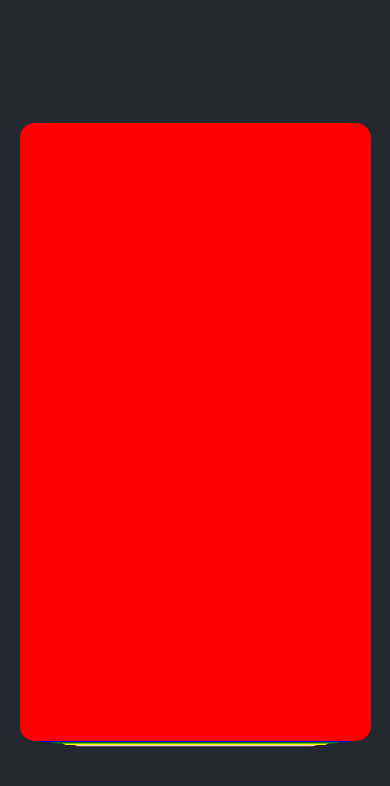
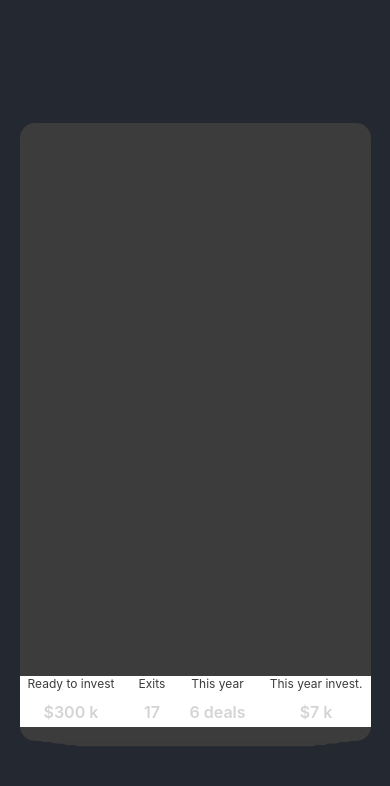
Before and after one commit to trusasha/uni-match-test, a React Native app: screen / in a window 390 px wide. Shown: the top 786 px of the page. Built offline with nearby package versions, Linux system fonts and the light colour scheme.

Commit message:
added user summary

```diff
--- a/src/constants/colors.ts
+++ b/src/constants/colors.ts
@@ -1,4 +1,6 @@
 export const COLORS = {
   primary: '#4CBA67',
   lightRed: '#FF474D',
+  neutral: '#3C3C3C',
+  neutralLight: '#D4D4D4',
 };
--- /dev/null
+++ b/src/screens/feed/components/card-inner/components/content/components/summary/index.tsx
@@ -0,0 +1,49 @@
+import { COLORS } from 'constants/colors';
+
+import type { FC } from 'react';
+import React from 'react';
+import type { ViewProps } from 'react-native';
+import { StyleSheet, Text, View } from 'react-native';
+
+interface Props {
+  summary: UserProfile['summary'];
+  additionalStyles?: ViewProps['style'];
+}
+
+export const Summary: FC<Props> = ({ summary, additionalStyles }) => {
+  return (
+    <View style={[styles.container, additionalStyles]}>
+      {summary.map(({ id, label, value }) => (
+        <View key={id} style={styles.itemContainer}>
+          <Text style={styles.label}>{label}</Text>
+          <Text style={styles.value}>{value}</Text>
+        </View>
+      ))}
+    </View>
+  );
+};
+
+const styles = StyleSheet.create({
+  container: {
+    flexDirection: 'row',
+    justifyContent: 'space-between',
+    backgroundColor: 'white',
+  },
+  itemContainer: {
+    alignItems: 'center',
+    marginHorizontal: 8,
+  },
+  label: {
+    fontSize: 12,
+    lineHeight: 16,
+    color: COLORS.neutral,
+    marginBottom: 10,
+  },
+  value: {
+    fontSize: 16,
+    fontWeight: '600',
+    lineHeight: 20,
+    color: COLORS.neutralLight,
+    marginBottom: 5,
+  },
+});
--- /dev/null
+++ b/src/screens/feed/components/card-inner/components/content/index.tsx
@@ -0,0 +1,25 @@
+import React from 'react';
+import { StyleSheet, View } from 'react-native';
+
+import { Summary } from './components/summary';
+
+const MOCK: { label: string; value: string; id: string }[] = [
+  { label: 'Ready to invest', value: '$300 k', id: '0' },
+  { label: 'Exits', value: '17', id: '1' },
+  { label: 'This year', value: '6 deals', id: '2' },
+  { label: 'This year invest.', value: '$7 k', id: '3' },
+];
+
+export const Content = () => {
+  return (
+    <View>
+      <Summary summary={MOCK} additionalStyles={styles.mb14} />
+    </View>
+  );
+};
+
+const styles = StyleSheet.create({
+  mb14: {
+    marginBottom: 14,
+  },
+});
--- /dev/null
+++ b/src/screens/feed/components/card-inner/components/header/index.tsx
@@ -0,0 +1,6 @@
+import React from 'react';
+import { View } from 'react-native';
+
+export const Header = () => {
+  return <View />;
+};
--- /dev/null
+++ b/src/screens/feed/components/card-inner/index.tsx
@@ -0,0 +1,25 @@
+import { COLORS } from 'constants/colors';
+
+import React from 'react';
+import { StyleSheet, View } from 'react-native';
+
+import { Header } from './components/header';
+import { Content } from './components/content';
+
+export const CardInner = () => {
+  return (
+    <View style={styles.container}>
+      <Header />
+      <Content />
+    </View>
+  );
+};
+
+const styles = StyleSheet.create({
+  container: {
+    width: '100%',
+    height: '100%',
+    justifyContent: 'space-between',
+    backgroundColor: COLORS.neutral,
+  },
+});
--- a/src/screens/feed/components/swipable-stack-list/components/swipable-card/index.tsx
+++ b/src/screens/feed/components/swipable-stack-list/components/swipable-card/index.tsx
@@ -1,4 +1,4 @@
-import type { FC } from 'react';
+import type { FC, PropsWithChildren } from 'react';
 import React from 'react';
 import { StyleSheet, View } from 'react-native';
 import { GestureDetector } from 'react-native-gesture-handler';
@@ -8,14 +8,19 @@ import Animated from 'react-native-reanimated';
 import { useSwipeCardAnimation } from './hooks/use-swipe-card-animation';
 
 type Props = {
-  color: string;
   index: number;
   activeIndex: SharedValue<number>;
   onSwipeRight: () => void;
   onSwipeLeft: () => void;
 };
 
-const SwipeableCard: FC<Props> = ({ color, index, activeIndex, onSwipeLeft, onSwipeRight }) => {
+const SwipeableCard: FC<PropsWithChildren<Props>> = ({
+  index,
+  activeIndex,
+  onSwipeLeft,
+  onSwipeRight,
+  children,
+}) => {
   const { gesture, animatedCardContainerStyle, animatedCardStyle } = useSwipeCardAnimation({
     index,
     activeIndex,
@@ -26,9 +31,7 @@ const SwipeableCard: FC<Props> = ({ color, index, activeIndex, onSwipeLeft, onSw
   return (
     <GestureDetector gesture={gesture}>
       <Animated.View style={[styles.container, { zIndex: -index }, animatedCardContainerStyle]}>
-        <Animated.View style={[styles.content, animatedCardStyle]}>
-          <View style={[styles.card, { backgroundColor: color }]} />
-        </Animated.View>
+        <Animated.View style={[styles.content, animatedCardStyle]}>{children}</Animated.View>
       </Animated.View>
     </GestureDetector>
   );
@@ -46,10 +49,6 @@ const styles = StyleSheet.create({
     overflow: 'hidden',
     flex: 1,
   },
-  card: {
-    width: '100%',
-    height: '100%',
-  },
 });
 
 export { SwipeableCard };
--- a/src/screens/feed/components/swipable-stack-list/index.tsx
+++ b/src/screens/feed/components/swipable-stack-list/index.tsx
@@ -1,7 +1,9 @@
 import type { FC } from 'react';
 import React from 'react';
-import { StyleSheet, View } from 'react-native';
+import { StyleSheet, Text, View } from 'react-native';
 import Animated, { FadeIn, FadeOut, useSharedValue } from 'react-native-reanimated';
+
+import { CardInner } from '../card-inner';
 
 import { SwipeableCard } from './components/swipable-card';
 
@@ -17,14 +19,15 @@ export const SwipableStackList: FC<Props> = ({ colors }) => {
       key={item}
       index={index}
       activeIndex={activeIndex}
-      color={item}
       onSwipeRight={() => {
         console.log('LIKE: ');
       }}
       onSwipeLeft={() => {
         console.log('DISLIKE: ');
       }}
-    />
+    >
+      <CardInner />
+    </SwipeableCard>
   );
 
   return (
```
Also changed, not shown: src/types/user-summary.d.ts (added, +9 -0 lines).
